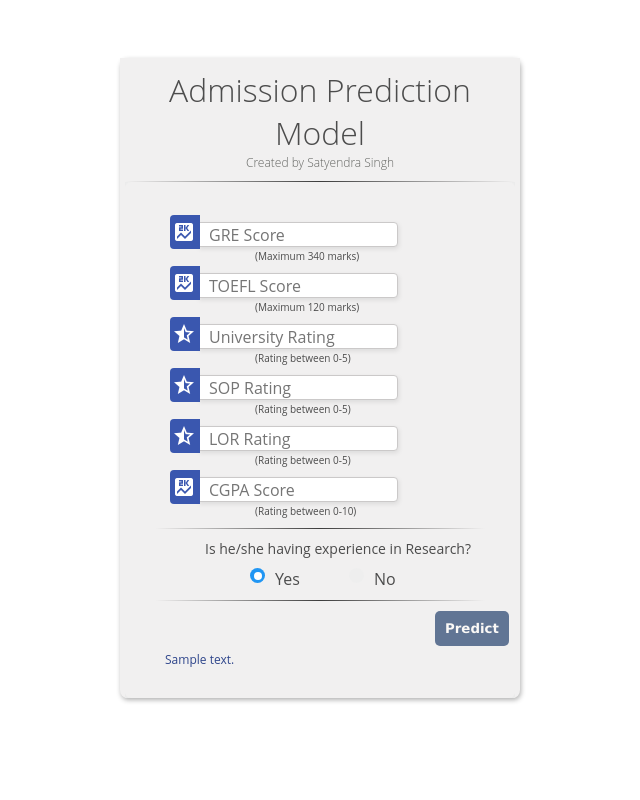
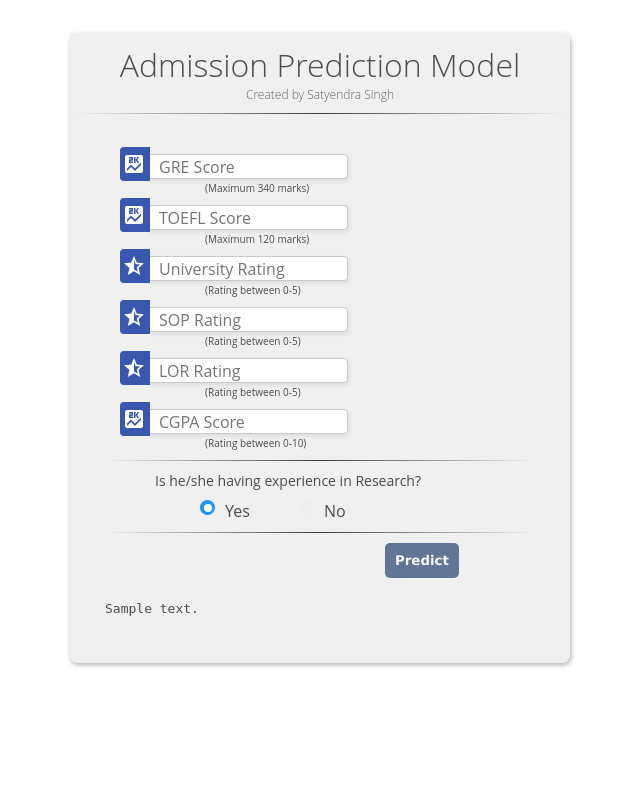
Before and after one commit to Satyawiz/Admission_Pred_Program, a Flask app: template templates/Admission.html in a window 1280 px wide. Shown: the whole page, without its empty margins (320-960 px from the left). Run offline with Flask 2, Linux system fonts and the light colour scheme; the template is opened without the code that fills it: most values are stand-ins (such as "Sample title", 1, 10 or a date in 2020); parts of the project's set-up code (start-up, migrations or seed data) failed here and were passed over.

Commit message:
Admission

```diff
--- a/templates/Admission.html
+++ b/templates/Admission.html
@@ -16,7 +16,7 @@
 
 
         body {
-            padding: 30px;
+            padding: 20px;
         }
 
         body,input,select {
@@ -30,8 +30,8 @@
         }
 
         .Div1 {
-            margin: 20px auto;
-            width: 400px;
+            margin: 5px auto;
+            width: 500px;
             height: auto;
             border-radius: 7px/8px;
             background-color: #F1F0F0;
@@ -196,12 +196,37 @@
 
         }
 
-        .Pred_text {
-            font-size: 12px;
-            margin-left: 10px;
-            color: #2e458b;
+        .wrapper {
+            height: 50px;
+            display:flex;
+            align-items: center;
+            justify-content: center;
+            word-wrap:break-word;
+        }
 
+        .typing {
+            width: 500px;
+            animation: typing 2s steps(22), blink .5s step-end infinite alternate;
+            white-space:nowrap;
+            overflow: hidden;
+            border-right: 3px solid;
+            font-family: monospace;
+            font-size: 13px;
         }
+
+        @keyframes typing {
+            from {
+                width: 0;
+            }
+        }
+
+        @keyframes blink{
+            50% {
+                border-color: transparent;
+            }
+        }
+
+
 
 
 
@@ -272,8 +297,10 @@
                     <div class="SubmitButton">
                         <button type="submit">Predict</button>
                     </div>
-                    <div>
-                        <label class="Pred_text">{{prediction_text}}</label>
+                    <div class="wrapper">
+                        <div class="typing">
+                            {{prediction_text}}
+                        </div>
                     </div>
                 </div>
 
```
